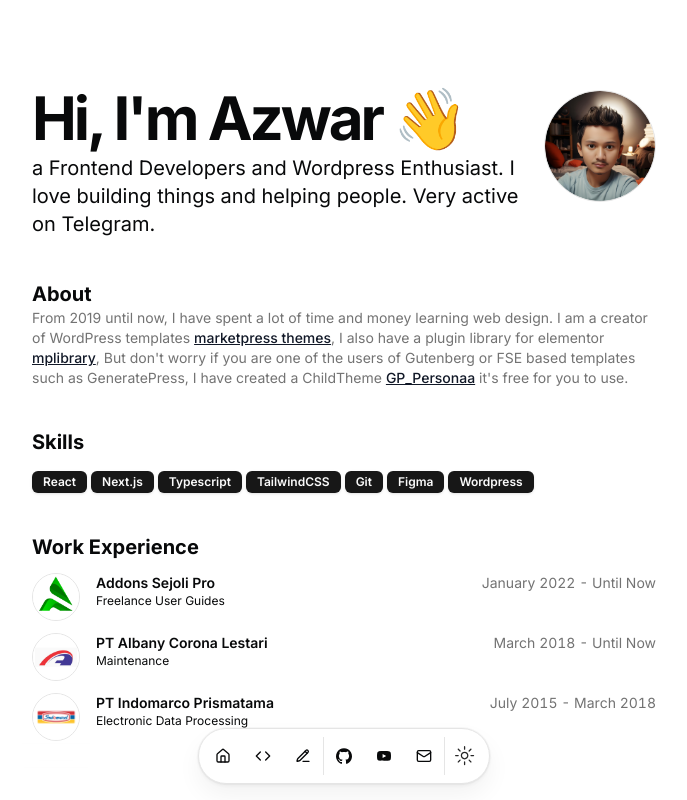
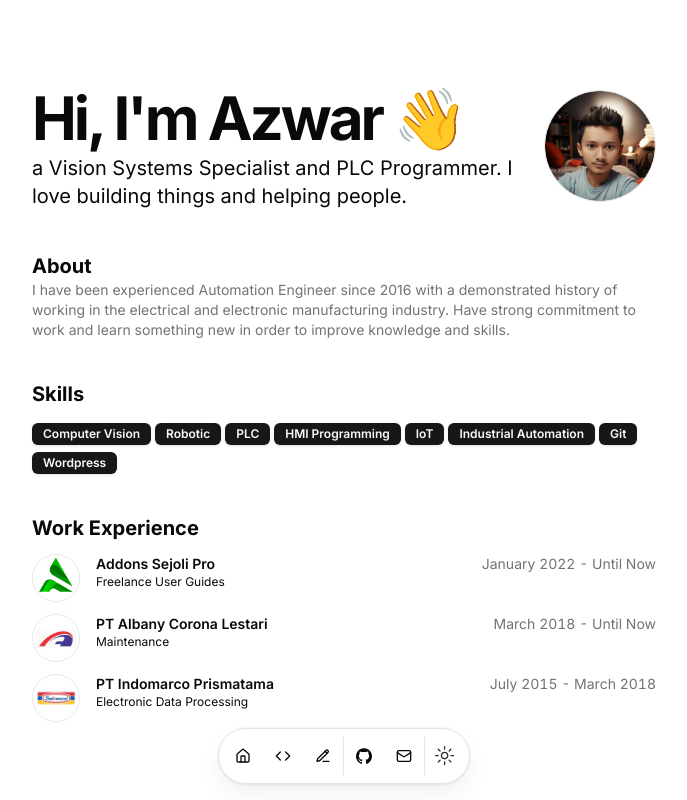
Before and after one commit to IDMaz/my-portfolio, a Next.js app: page / in a window 1280 px wide. Shown: the top 800 px of the page, without its empty margins (296-983 px from the left). Built offline with nearby package versions, Linux system fonts and the light colour scheme.

Commit message:
Update resume.tsx

```diff
--- a/src/data/resume.tsx
+++ b/src/data/resume.tsx
@@ -9,17 +9,18 @@
   location: "West Java, Indonesia",
   locationLink: "https://www.google.com/maps/place/sanfrancisco",
   description:
-    "a Frontend Developers and Wordpress Enthusiast. I love building things and helping people. Very active on Telegram.",
+    "a Vision Systems Specialist and PLC Programmer. I love building things and helping people.",
   summary:
-    "From 2019 until now, I have spent a lot of time and money learning web design. I am a creator of WordPress templates [marketpress themes](https://github.com/mywildancloud/marketpress), I also have a plugin library for elementor [mplibrary](https://github.com/mywildancloud/mplibrary), But don't worry if you are one of the users of Gutenberg or FSE based templates such as GeneratePress, I have created a ChildTheme [GP_Personaa](https://github.com/mywildancloud/GP_Personaa) it's free for you to use.",
+    "I have been experienced Automation Engineer since 2016 with a demonstrated history of working in the electrical and electronic manufacturing industry. Have strong commitment to work and learn something new in order to improve knowledge and skills.",
   avatarUrl: "/me.png",
   skills: [
-    "React",
-    "Next.js",
-    "Typescript",
-    "TailwindCSS",
+    "Computer Vision",
+    "Robotic",
+    "PLC",
+    "HMI Programming",
+    "IoT",
+    "Industrial Automation",
     "Git",
-    "Figma",
     "Wordpress",
   ],
   navbar: [
@@ -28,30 +29,24 @@
     { href: "/blog", icon: PencilLineIcon, label: "Blog" },
   ],
   contact: {
-    email: "edpwildan@gmail.com",
-    tel: "+6285186666941",
+    email: "hubungiazwar@gmail.com",
+    tel: "+6285730873034",
     social: {
       GitHub: {
         name: "GitHub",
-        url: "https://github.com/mywildancloud",
+        url: "https://github.com/idmaz",
         icon: Icons.github,
         navbar: true,
       },
       Telegram: {
         name: "Telegram",
-        url: "https://t.me/wildannrs",
+        url: "https://t.me/mosose",
         icon: Icons.x,
         navbar: false,
       },
-      Youtube: {
-        name: "Youtube",
-        url: "https://www.youtube.com/@wildan.nrs_",
-        icon: Icons.youtube,
-        navbar: true,
-      },
       Email: {
         name: "Send Email",
-        url: "mailto:edpwildan@gmailcom",
+        url: "mailto:hubungiazwar@gmailcom",
         icon: Icons.email,
         navbar: true,
       },
```
